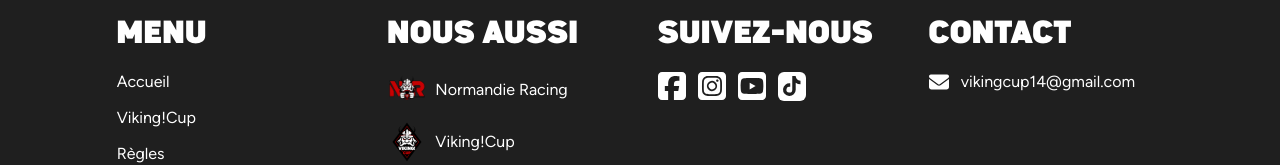
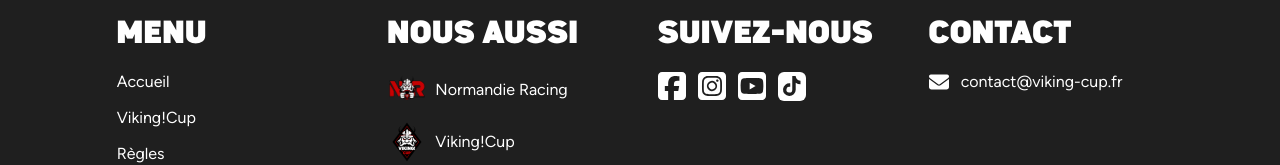
Before and after one commit to simven/viking-cup, a Vue app: page /sponsors in a window 1280 px wide. Shown: the part 1108-1273 px from the top of the page. Built offline with nearby package versions, Linux system fonts and the light colour scheme.

Commit message:
change email

```diff
--- a/src/components/Footer.vue
+++ b/src/components/Footer.vue
@@ -124,9 +124,9 @@ const currentYear = new Date().getFullYear();
           <h2>Contact</h2>
         </li>
         <li>
-          <a href="mailto:vikingcup14@gmail.com" class="flex items-center gap-3 hover:text-red">
+          <a href="mailto:contact@viking-cup.fr" class="flex items-center gap-3 hover:text-red">
             <font-awesome-icon class="" :icon="['fas', 'envelope']" size="lg" />
-            vikingcup14@gmail.com
+            contact@viking-cup.fr
           </a>
         </li>
       </ul>
--- a/src/views/ParticipateView.vue
+++ b/src/views/ParticipateView.vue
@@ -74,8 +74,8 @@ import TitleSecondary from '@/components/TitleSecondary.vue'
             <div class="flex items-center gap-5">
               <font-awesome-icon class="text-red" :icon="['fas', 'envelope']" size="2xl" />
 
-              <a class="underline" href="mailto:vikingcup14@gmail.com">
-                <h3>vikingcup14@gmail.com</h3>
+              <a class="underline" href="mailto:contact@viking-cup.fr">
+                <h3>contact@viking-cup.fr</h3>
               </a>
             </div>
 
--- a/src/views/SponsorsView.vue
+++ b/src/views/SponsorsView.vue
@@ -40,6 +40,7 @@ function closeModal() {
         @click="openModal(sponsor)"
         v-for="(sponsor, index) in sponsors"
         :key="index"
+        :title="sponsor.name"
         class="col-span-2 lg:col-span-1 bg-primary-light hover:bg-white rounded-xl backdrop-blur-md cursor-pointer transition-all duration-300 ease-in-out saturate-120 hover:saturate-150 hover:-translate-y-1">
 
         <div class="flex justify-center items-center p-2">
```
